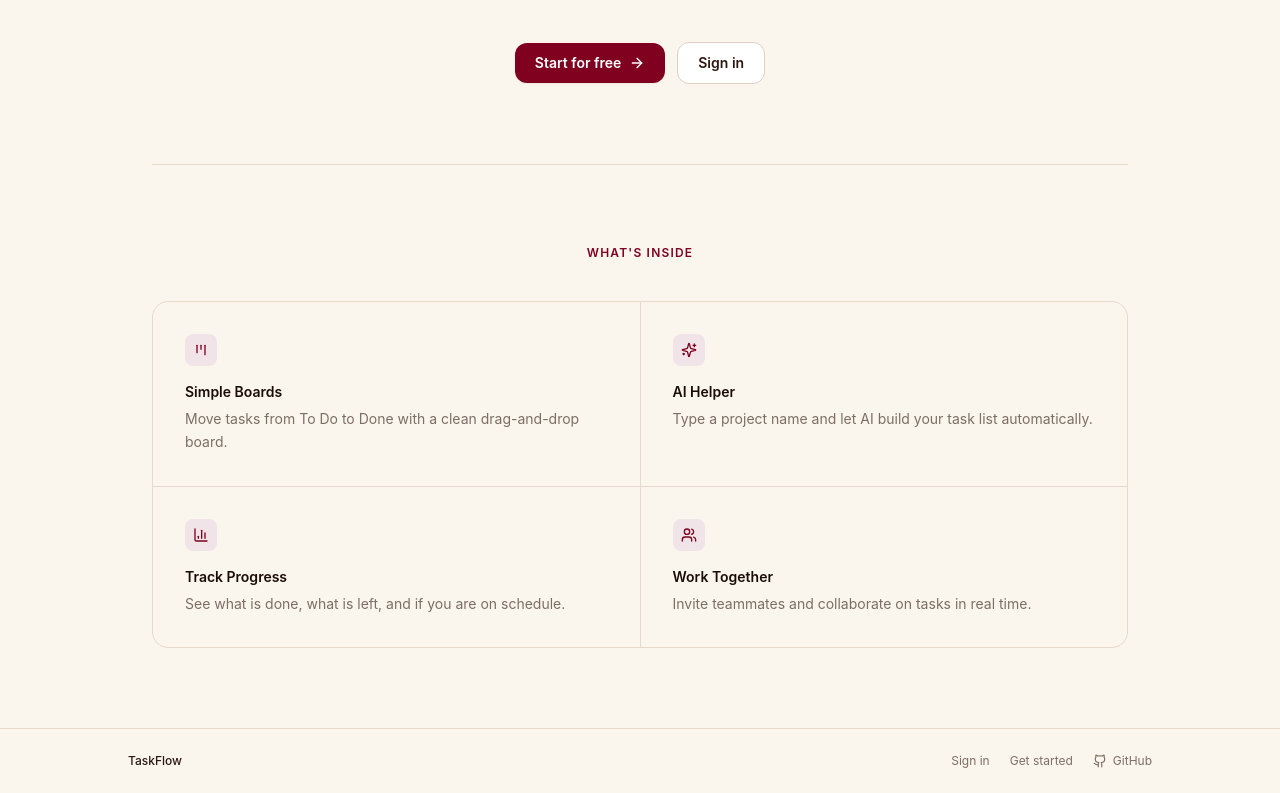
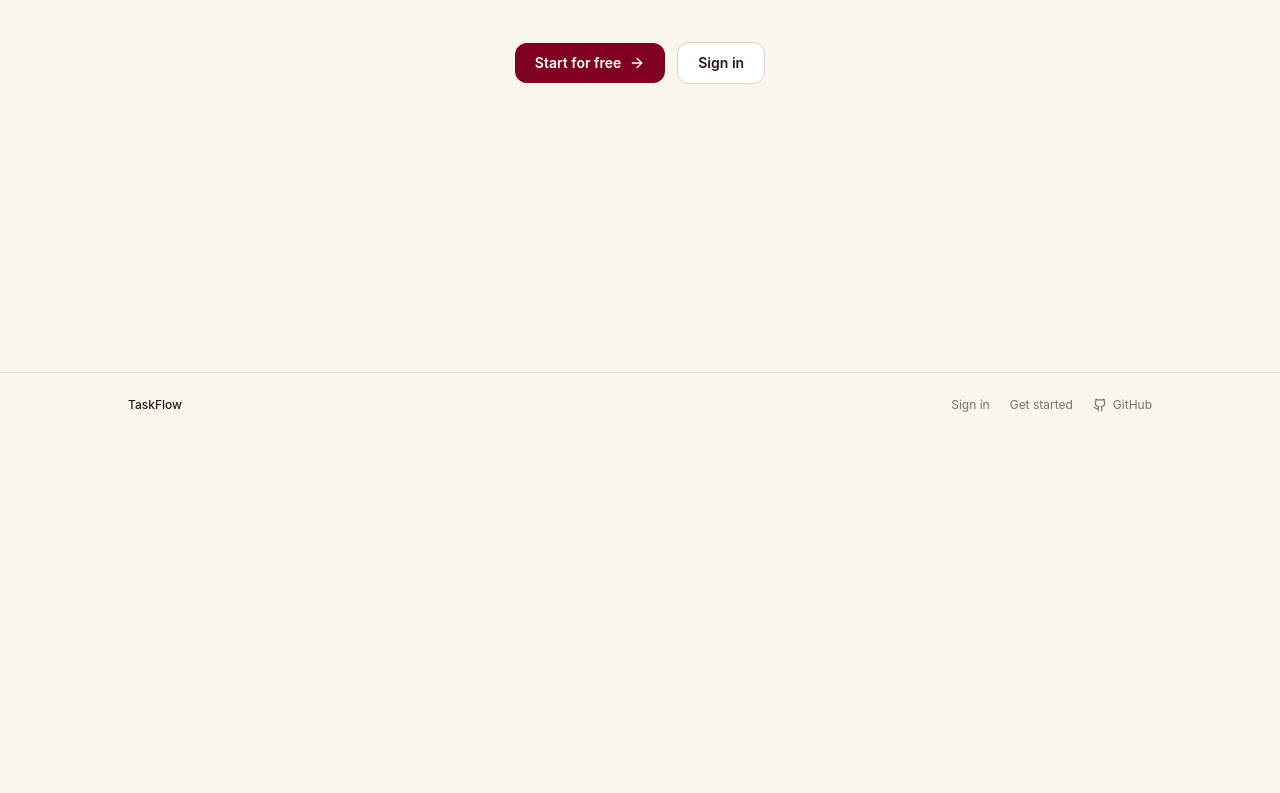
Before and after one commit to VinayKrishna-7/TaskFlow, a React (Vite) app in the folder client/: page / in a window 1280 px wide. Shown: the part 363-1156 px from the top of the page. After the commit the page ends 800 px from the top, so only its background shows below. Built offline with nearby package versions, Linux system fonts and the light colour scheme; no server answers.

Commit message:
feat: remove features section from home page

```diff
--- a/client/src/pages/HomePage.tsx
+++ b/client/src/pages/HomePage.tsx
@@ -8,34 +8,7 @@ import {
   Sun,
   Moon,
   Github,
-  Kanban,
-  Sparkles,
-  BarChart3,
-  Users,
 } from 'lucide-react';
-
-const features = [
-  {
-    icon: Kanban,
-    title: 'Simple Boards',
-    desc: 'Move tasks from To Do to Done with a clean drag-and-drop board.',
-  },
-  {
-    icon: Sparkles,
-    title: 'AI Helper',
-    desc: 'Type a project name and let AI build your task list automatically.',
-  },
-  {
-    icon: BarChart3,
-    title: 'Track Progress',
-    desc: 'See what is done, what is left, and if you are on schedule.',
-  },
-  {
-    icon: Users,
-    title: 'Work Together',
-    desc: 'Invite teammates and collaborate on tasks in real time.',
-  },
-];
 
 export const HomePage: React.FC = () => {
   const { isAuthenticated } = useAuthStore();
@@ -129,33 +102,7 @@ export const HomePage: React.FC = () => {
           )}
         </section>
 
-        {/* ── Divider ── */}
-        <div className="border-t border-[#E6DACB] dark:border-[#1C1C1C]" />
 
-        {/* ── Features ── */}
-        <section className="py-20">
-          <p className="text-xs font-semibold uppercase tracking-widest text-[#800020] dark:text-[#992355] mb-10 text-center">
-            What's inside
-          </p>
-          <div className="grid grid-cols-1 sm:grid-cols-2 gap-px bg-[#E6DACB] dark:bg-[#1C1C1C] border border-[#E6DACB] dark:border-[#1C1C1C] rounded-2xl overflow-hidden">
-            {features.map(({ icon: Icon, title, desc }, i) => (
-              <div
-                key={i}
-                className="bg-[#FAF6EE] dark:bg-[#000000] p-8 hover:bg-[#F5EDE4] dark:hover:bg-[#0A0A0A] transition-colors"
-              >
-                <div className="w-8 h-8 rounded-lg bg-[#F0E4E8] dark:bg-[#1C0812] flex items-center justify-center mb-4">
-                  <Icon className="w-4 h-4 text-[#800020] dark:text-[#BD326D]" />
-                </div>
-                <h3 className="text-sm font-semibold text-[#1A0D08] dark:text-slate-100 mb-1.5">
-                  {title}
-                </h3>
-                <p className="text-sm text-[#7C6E65] dark:text-slate-500 leading-relaxed">
-                  {desc}
-                </p>
-              </div>
-            ))}
-          </div>
-        </section>
 
       </main>
 
```
